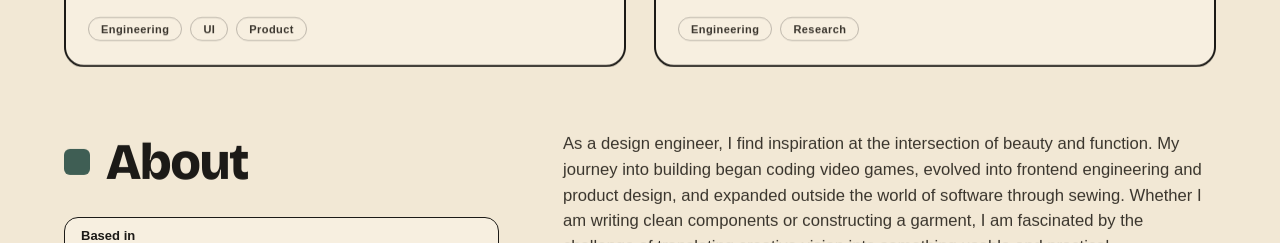
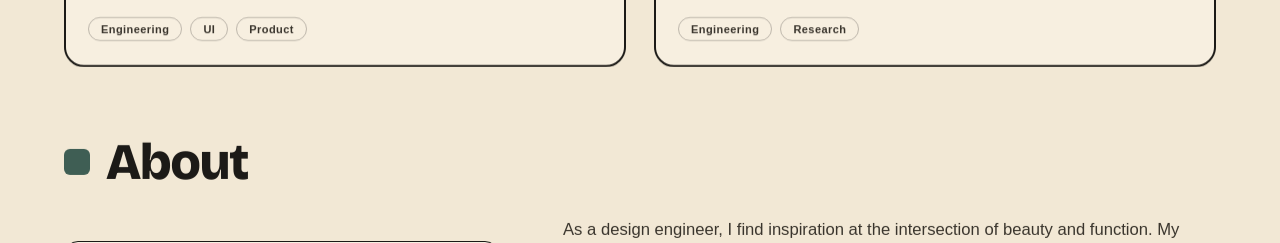
Before and after one commit to Roxanoel/portfolio26, a React (Vite) app: page / in a window 1280 px wide. Shown: the part 2462-2705 px from the top of the page. Built offline with nearby package versions, Linux system fonts and the light colour scheme; no server answers; a web font is replaced by a local one.

Commit message:
layout fix

```diff
--- a/src/pages/Main.jsx
+++ b/src/pages/Main.jsx
@@ -104,12 +104,12 @@ export function Main() {
         </section>
 
         <section id="about" className="wrap">
+          <h2 className={styles.aboutHead} data-reveal>
+            <span className={styles.sqGreen} />
+            About
+          </h2>
           <div className={styles.about}>
             <div>
-              <h2 className={styles.aboutHead} data-reveal>
-                <span className={styles.sqGreen} />
-                About
-              </h2>
               <div
                 className={styles.meta}
                 data-reveal
--- a/src/pages/Main.module.css
+++ b/src/pages/Main.module.css
@@ -384,7 +384,7 @@
   font-weight: 800;
   font-size: clamp(30px, 4vw, 52px);
   letter-spacing: -0.02em;
-  margin: 0;
+  margin: clamp(48px, 8vh, 100px) 0 0;
   display: flex;
   align-items: center;
   gap: 16px;
@@ -406,7 +406,7 @@
   grid-template-columns: 0.8fr 1.2fr;
   gap: clamp(24px, 5vw, 72px);
   align-items: start;
-  margin-top: clamp(48px, 8vh, 100px);
+  margin-top: clamp(24px, 3vh, 40px);
 }
 .aboutLabel {
   font-size: 12px;
```
